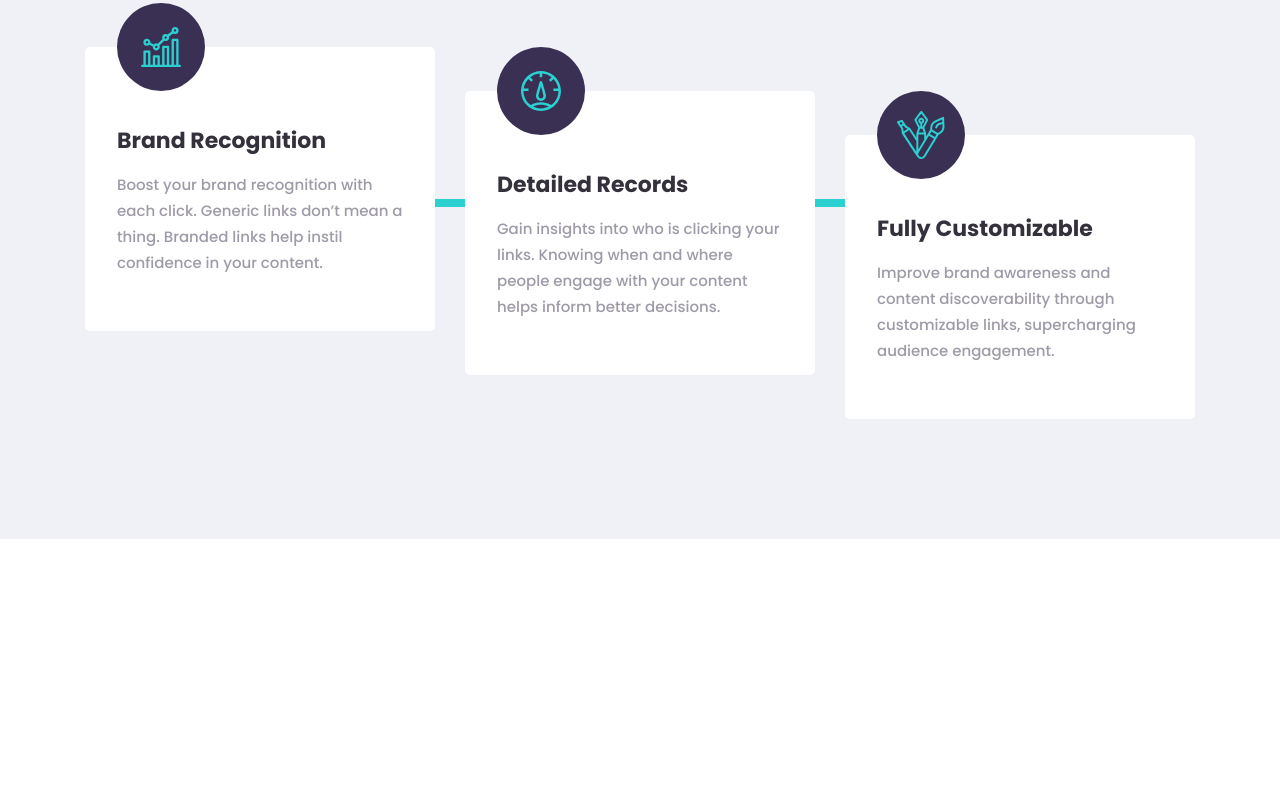
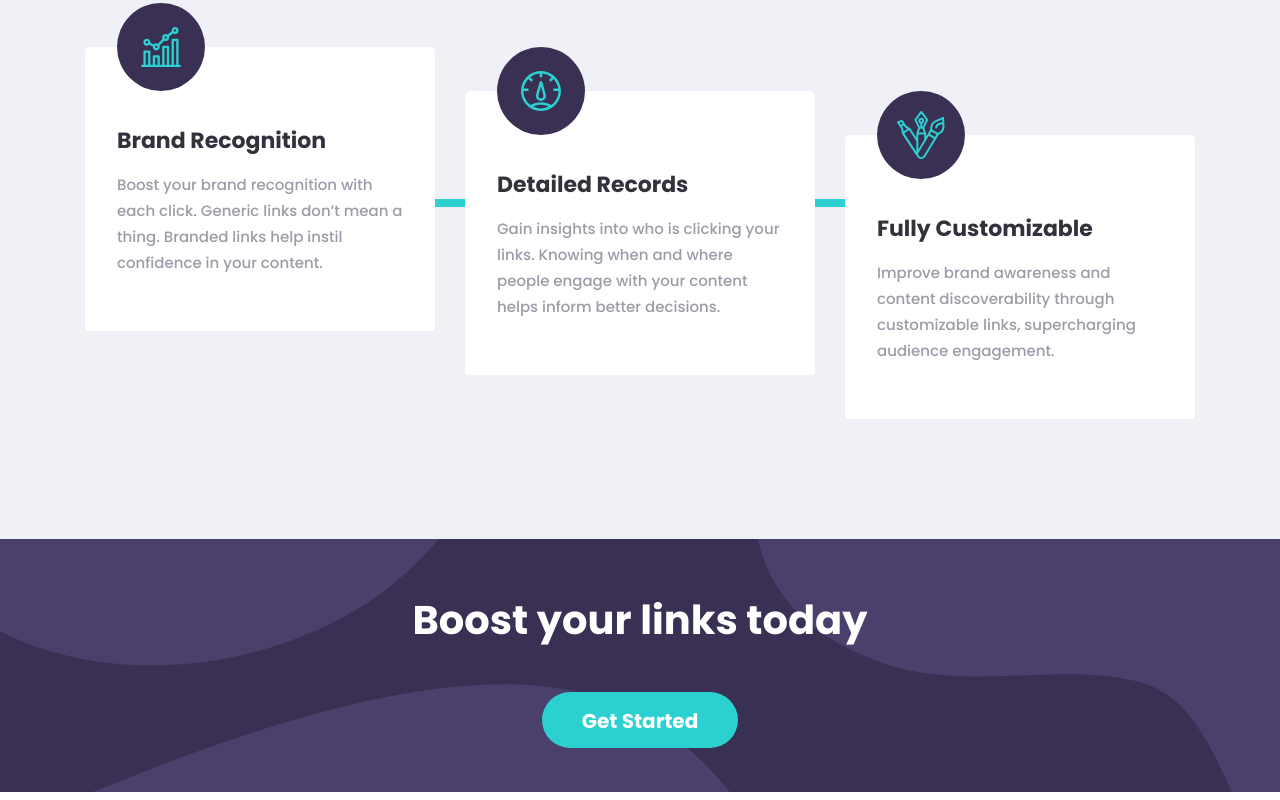
Before and after one commit to Hayotbek-Turgunov/Shorts-PerfectPixel, a plain HTML site: page index.html in a window 1280 px wide. Shown: the part 1186-1986 px from the top of the page. Before the commit the page ends 1725 px from the top, so only its background shows below. Drawn offline with Linux system fonts and the light colour scheme.

Commit message:
Add cta section

```diff
--- a/css/styles.css
+++ b/css/styles.css
@@ -345,6 +345,7 @@ img{
   font-size: 40px;
   line-height: 48px;
   color: var(---text-color-dark);
+  text-transform: capitalize;
 }
 .index-features__top-info {
   margin-top: 0;
@@ -353,8 +354,6 @@ img{
 }
 
 /* INDEX-FEATURE */
-
-
 .index-features__list {
   position: relative;
   z-index: 1;
@@ -407,14 +406,40 @@ img{
   height: 88px;
   background-color: #3A3054;
 }
-.index-feature__icon {
-}
+
 .index-feature__title {
   margin-top: 0;
   margin-bottom:12px;
   color: var(---text-color-dark);
   font-size: 22px;
   line-height: normal;
+  text-transform: capitalize;
 }
-.index-feature__info {
+
+
+/* CTA */
+.cta {
+  padding-top: 57px;
+  padding-bottom: 52px;
+  background-image: url(../img/cta-bg.svg);
+  background-repeat: no-repeat;
+  background-size: cover;
+  background-position: center;
 }
+.cta__container {
+  display: flex;
+  flex-direction: column;
+  align-items: center;
+  text-align: center;
+}
+
+.cta__title {
+  margin-top: 0;
+  margin-bottom: 48px;
+  font-size: 40px;
+  line-height: 48px;
+  color: #fff;
+
+}
+.button {
+}
--- a/index.html
+++ b/index.html
@@ -102,6 +102,14 @@
         </div>
       </section>
     </div>
+
+    <!-- CTA-->
+    <section class="cta">
+       <div class="cta__container container">
+          <h2 class="cta__title">Boost your links today</h2>
+          <a class="button" href="">Get Started</a>
+       </div>
+    </section>
   </main>
 
   <script src="./js/main.js"></script>
```
Also changed, not shown: img/cta-bg.svg (added).
